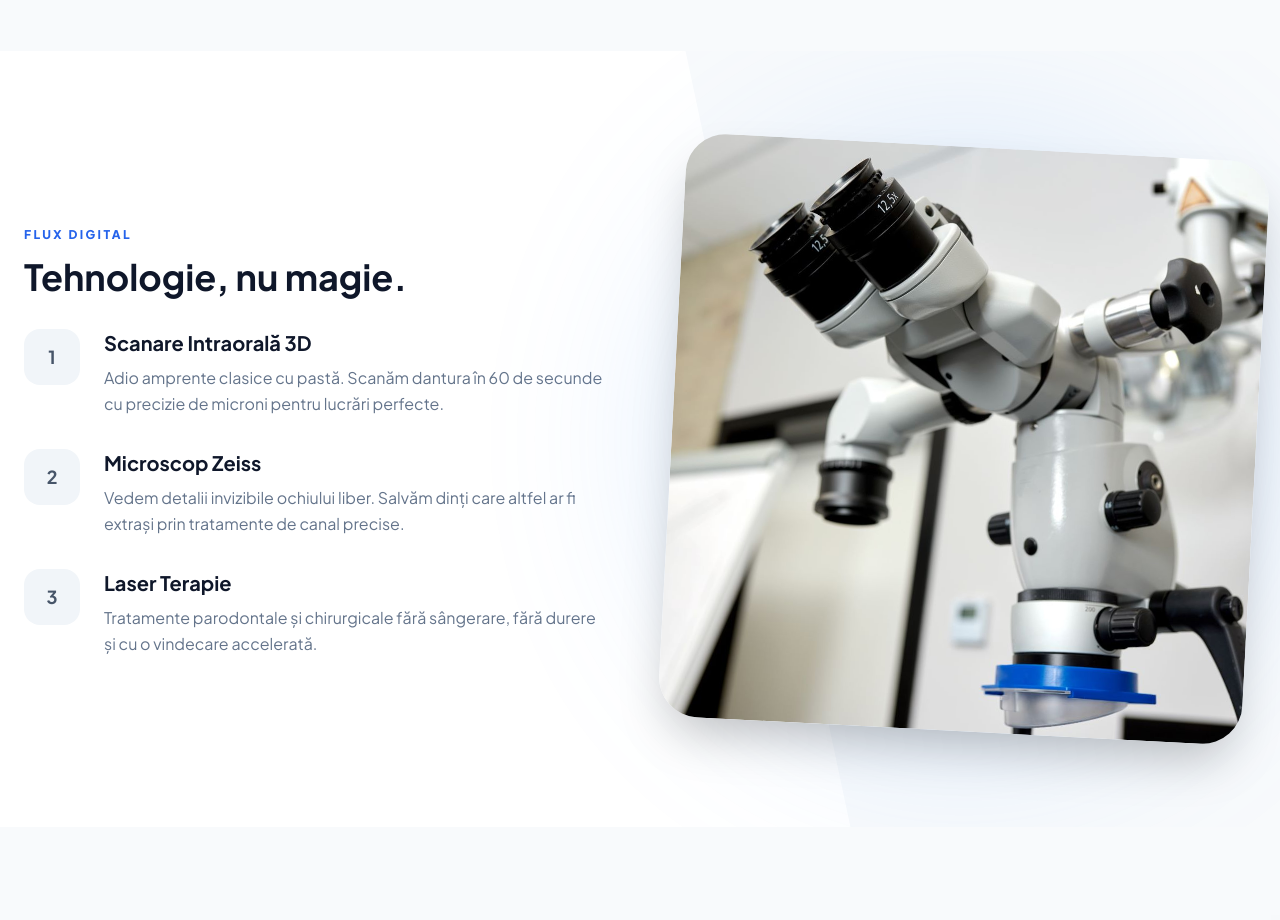
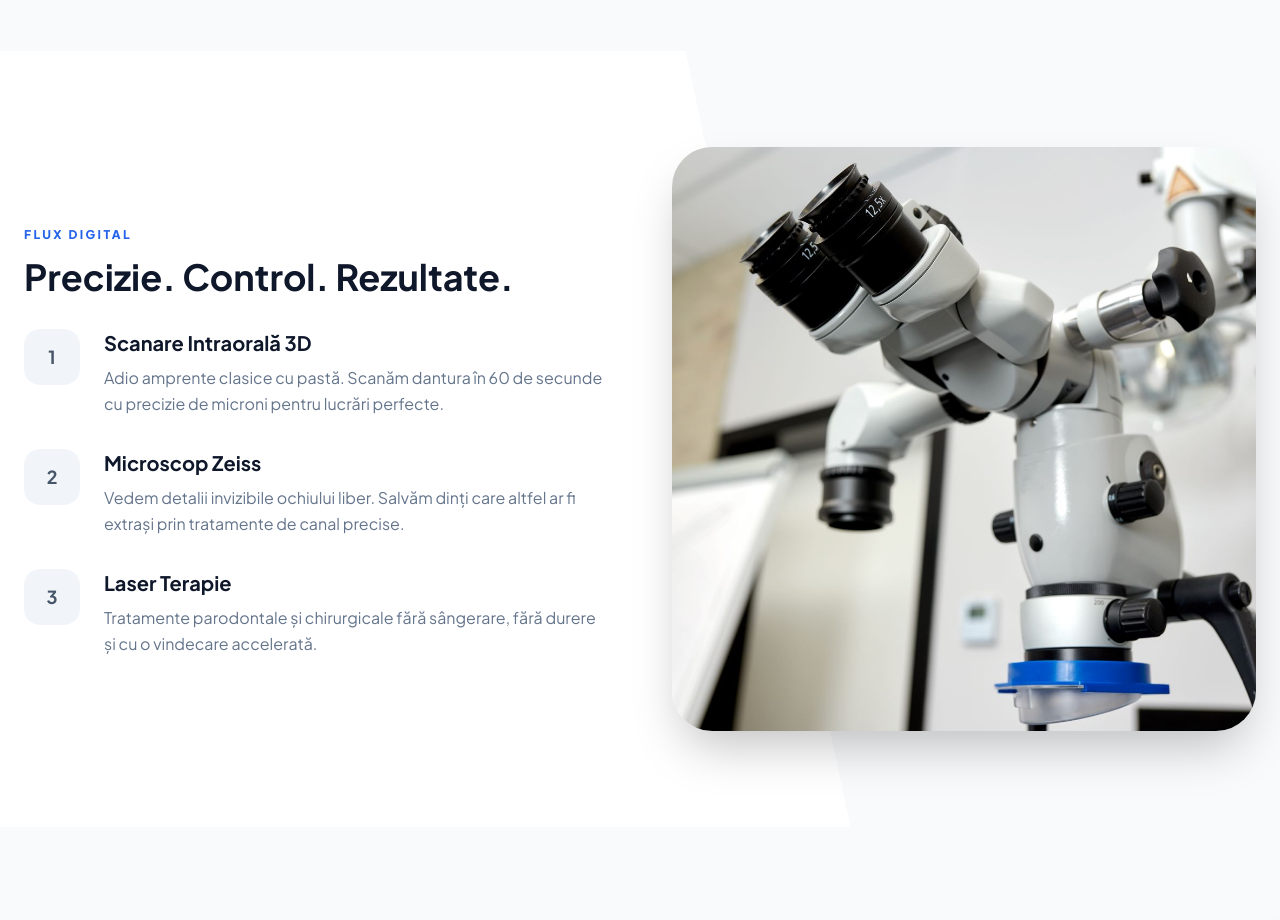
Before and after one commit to sorinpintilie-lgtm/artisdenta, a plain HTML site: page index.html in a window 1280 px wide. Shown: the part 1880-2800 px from the top of the page. Drawn offline with nearby package versions, Linux system fonts and the light colour scheme.

Commit message:
Update Tehnologie section: new heading and straight image

```diff
--- a/index.html
+++ b/index.html
@@ -405,7 +405,7 @@
         <div class="max-w-7xl mx-auto px-6 grid grid-cols-1 md:grid-cols-2 gap-16 items-center relative z-10">
             <div>
                 <span class="text-blue-600 font-extrabold text-xs uppercase tracking-[0.2em]">Flux Digital</span>
-                <h2 class="text-4xl font-bold text-slate-900 mt-3 mb-8">Tehnologie, nu magie.</h2>
+                <h2 class="text-4xl font-bold text-slate-900 mt-3 mb-8">Precizie. Control. Rezultate.</h2>
 
                 <div class="space-y-8">
                     <div class="flex gap-6 group">
@@ -432,8 +432,7 @@
                 </div>
             </div>
             <div class="relative">
-                <div class="absolute inset-0 bg-blue-400 rounded-full blur-[100px] opacity-20"></div>
-                <img src="micro.jpg" class="relative rounded-[2.5rem] shadow-2xl rotate-3 hover:rotate-0 transition duration-500" alt="Dental Tech">
+                <img src="micro.jpg" class="rounded-[2.5rem] shadow-2xl" alt="Dental Tech">
             </div>
         </div>
     </section>
```
